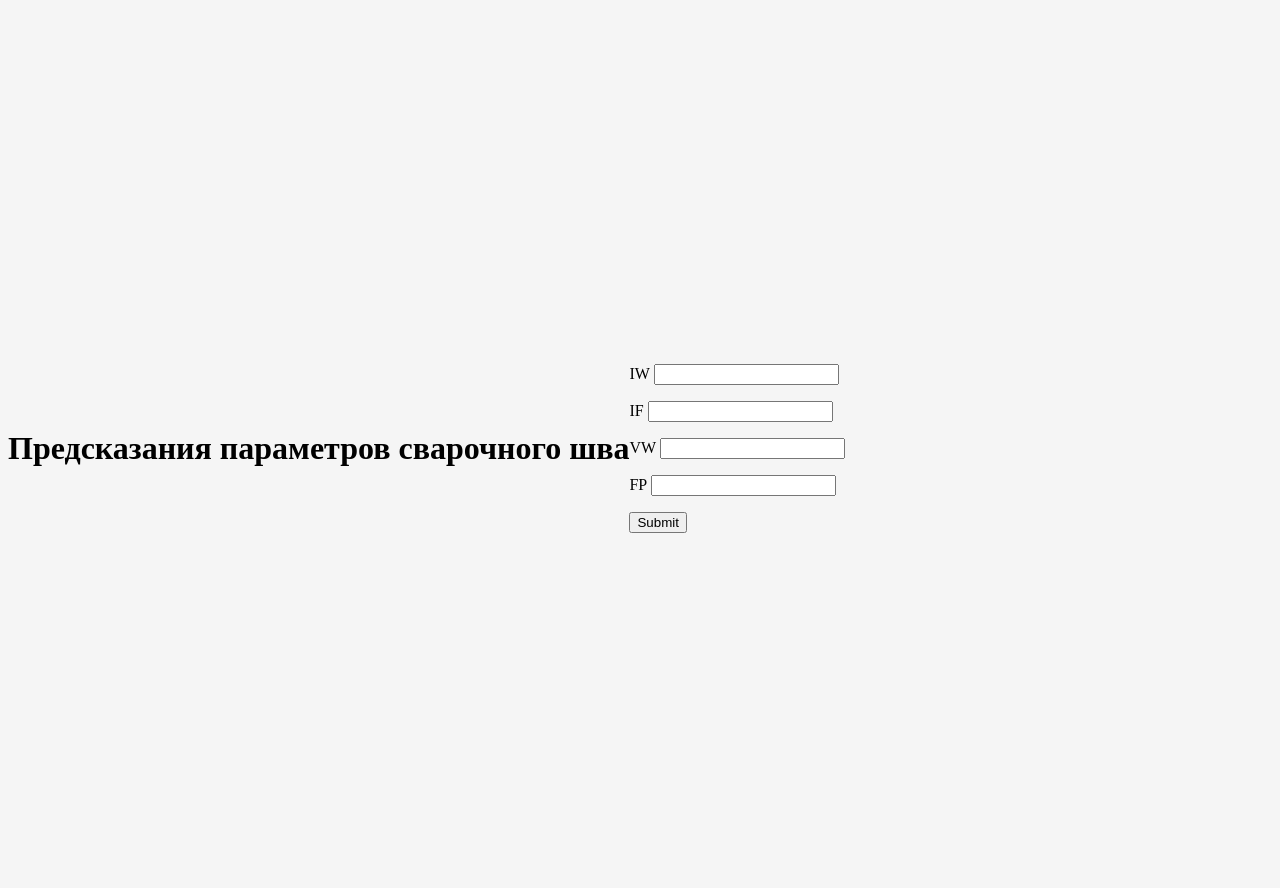
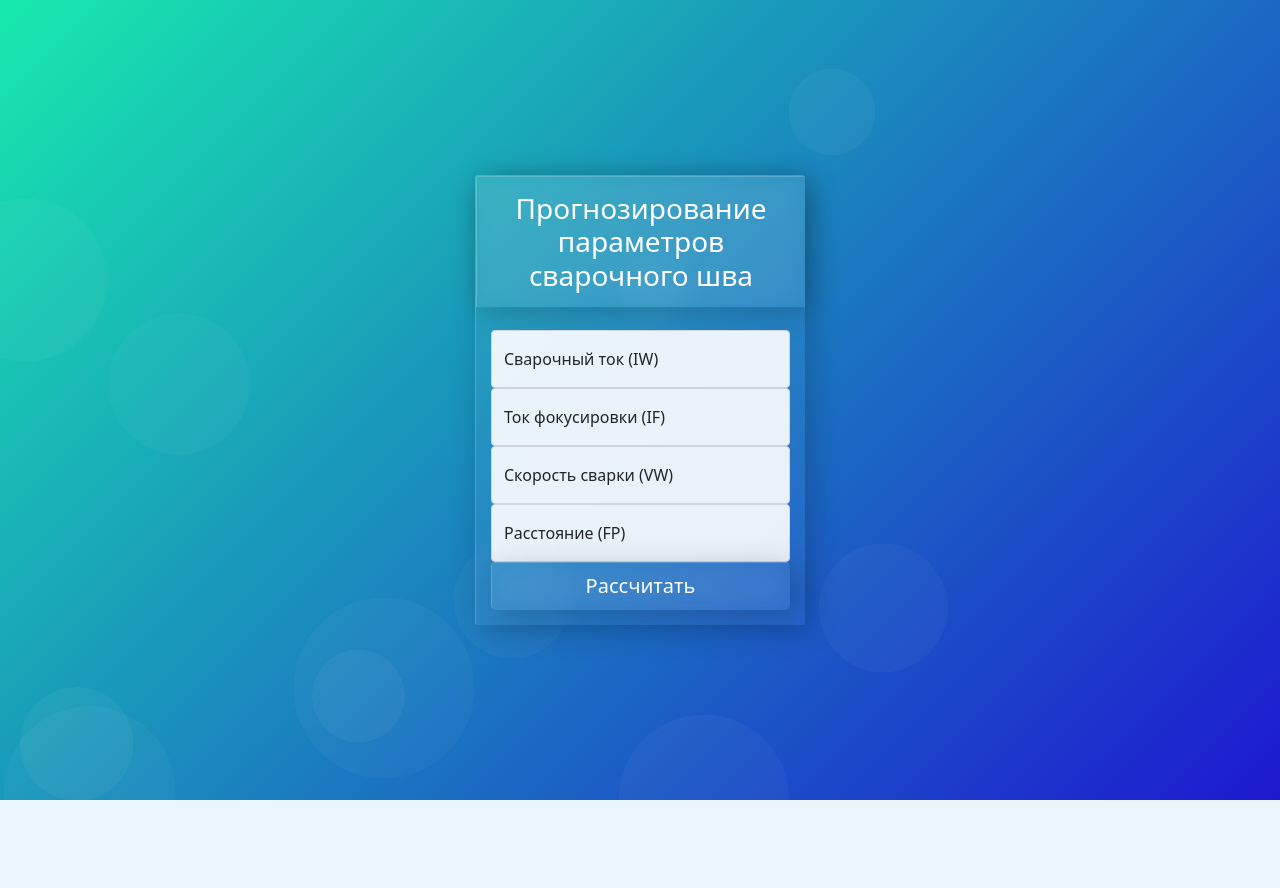
Before and after one commit to Sssssstudent/bmstu-EBW_Computer, a Flask app: page / in a window 1280 px wide. After the commit the page ends 800 px from the top, so only its background shows below. Run offline with Flask 3, Linux system fonts and the light colour scheme; style sheets or scripts are compiled from the project's sources; parts of the project's set-up code (start-up, migrations or seed data) failed here and were passed over.

Commit message:
Final version of programm

```diff
--- a/app.py
+++ b/app.py
@@ -2,7 +2,7 @@ from flask import Flask, render_template, request
 import joblib
 
 
-app = Flask(__name__)
+app = Flask(__name__,  static_folder='static')
 
 model_loaded = joblib.load('ml_models/models/ebw.pkl')
 scaler_loaded = joblib.load('ml_models/scalers/MinMaxScaler.pkl')
@@ -18,7 +18,6 @@ def predict():
         fp = float(request.form.get("fp"))
 
         test_sample = scaler_loaded.transform([[iw, i_f, vw, fp]])
-        print(test_sample)
 
         prediction = model_loaded.predict(test_sample)
 
--- a/templates/index.html
+++ b/templates/index.html
@@ -1,12 +1,21 @@
 <!DOCTYPE html>
-<html lang="en">
+<html lang="en" >
 <head>
   <meta charset="UTF-8">
-    <title>Title</title>
+  <title>Прогнозирование параметров сварочного шва</title>
   <link rel="stylesheet" type="text/css" href="{{ url_for('static', filename='css/styles.css') }}">
+
 </head>
 <body>
-    <h1> Предсказания параметров сварочного шва </h1>
+
+    <link href="https://cdn.jsdelivr.net/npm/bootstrap@5.0.1/dist/css/bootstrap.min.css" rel="stylesheet" integrity="sha384-+0n0xVW2eSR5OomGNYDnhzAbDsOXxcvSN1TPprVMTNDbiYZCxYbOOl7+AMvyTG2x" crossorigin="anonymous">
+    <script src="https://cdn.jsdelivr.net/npm/bootstrap@5.0.1/dist/js/bootstrap.bundle.min.js" integrity="sha384-gtEjrD/SeCtmISkJkNUaaKMoLD0//ElJ19smozuHV6z3Iehds+3Ulb9Bn9Plx0x4" crossorigin="anonymous"></script>
+
+    <div class="bg"></div>
+    <main class="form-signin">
+
+        <h1 class="h3">Прогнозирование параметров сварочного шва</h1>
+
         {% if data %}
             <p>Глубина шва: {{ data.weld_depth }}</p>
             <p>Ширина шва: {{ data.weld_width }}</p>
@@ -21,25 +30,27 @@
         {% endif %}
 
         <form action="" method="post">
-        <p>
-            <label for="iw">IW</label>
-            <input type="text" name="iw">
-        </p>
-        <p>
-            <label for="if">IF</label>
-            <input type="text" name="if">
-        </p>
-        <p>
-            <label for="vw">VW</label>
-            <input type="text" name="vw">
-        </p>
-        <p>
-            <label for="fp">FP</label>
-            <input type="text" name="fp">
-        </p>
-        <p>
-            <input type="submit">
-        </p>
+
+            <div class="form-floating">
+                <input type="number" name="iw" class="form-control" id="IW" placeholder="cварочный ток" required>
+                <label for="IW">Сварочный ток (IW)</label>
+            </div>
+            <div class="form-floating">
+                <input type="number" name="if" class="form-control" id="IF" placeholder="ток фокусировки" required>
+                <label for="IF">Ток фокусировки (IF)</label>
+            </div>
+            <div class="form-floating">
+                <input type="number" name="vw" step="0.01" class="form-control" id="VW" placeholder="скорость сварки" required>
+                <label for="VW">Скорость сварки (VW)</label>
+            </div>
+            <div class="form-floating">
+                <input type="number" name="fp" class="form-control" id="FP" placeholder="расстояние" required>
+                <label for="FP">Расстояние (FP)</label>
+            </div>
+
+            <button class="w-100 btn btn-lg" type="submit">Рассчитать</button>
         </form>
+
+  </main>
 </body>
 </html>
```
Also changed, not shown: static/css/styles.css (renamed from static/css/style.css). Lines whose indentation alone changed are shown as unchanged.
